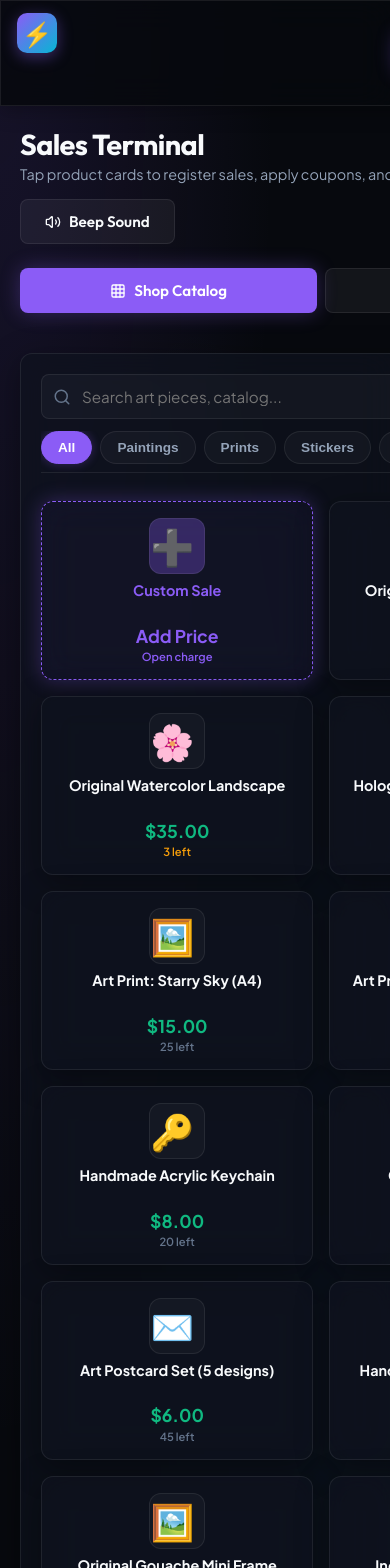
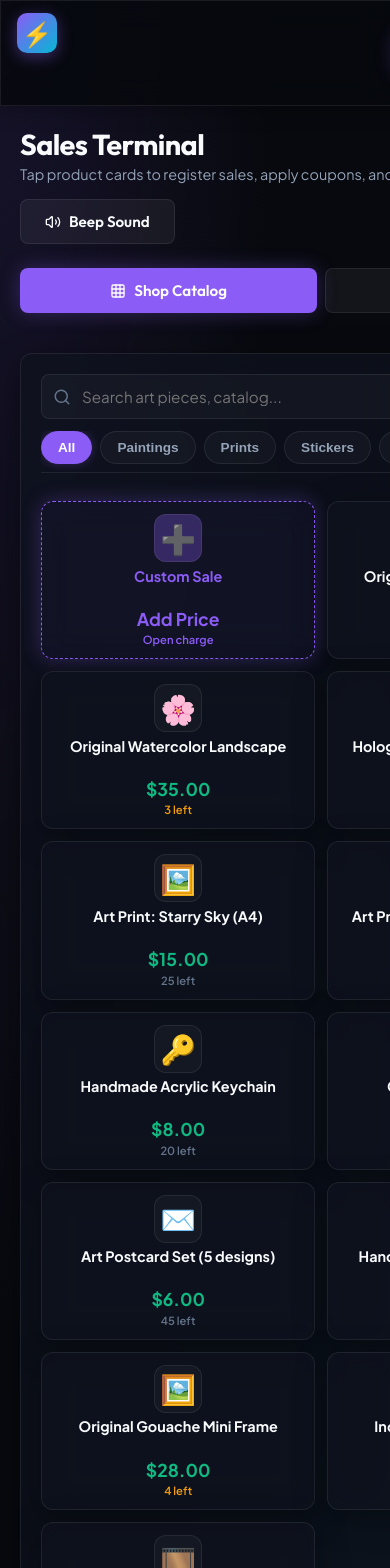
Before and after one commit to ChayathornTH/web-barcode-pos, a React (Vite) app: page / in a window 390 px wide. Shown: the top 1568 px of the page. Built offline with nearby package versions, Linux system fonts and the light colour scheme.

Commit message:
Optimize catalog grid columns, spacing, and emojis for mobile displays

```diff
--- a/src/index.css
+++ b/src/index.css
@@ -265,7 +265,7 @@ h1, h2, h3, h4, h5, h6 {
   border: 1px solid var(--border-color);
   display: flex;
   align-items: center;
-  justifyContent: center;
+  justify-content: center;
   transition: transform var(--transition-fast);
 }
 
@@ -455,6 +455,22 @@ h1, h2, h3, h4, h5, h6 {
     display: block;
     width: 100%;
   }
+
+  .catalog-grid {
+    grid-template-columns: repeat(2, 1fr);
+    gap: 0.75rem;
+  }
+
+  .catalog-card {
+    padding: 0.75rem;
+    gap: 0.35rem;
+  }
+
+  .catalog-card-emoji {
+    font-size: 1.8rem;
+    width: 48px;
+    height: 48px;
+  }
 }
 
 /* Custom Input Styling */
```
